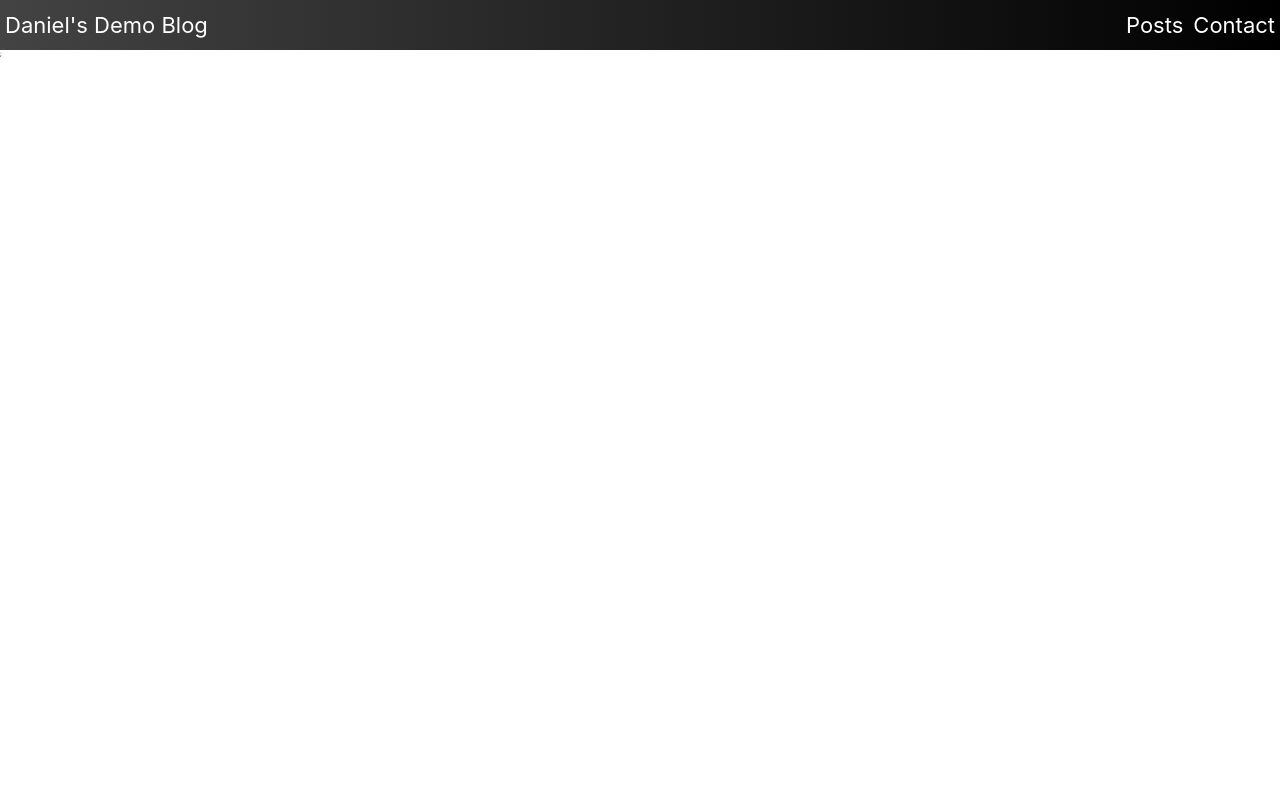
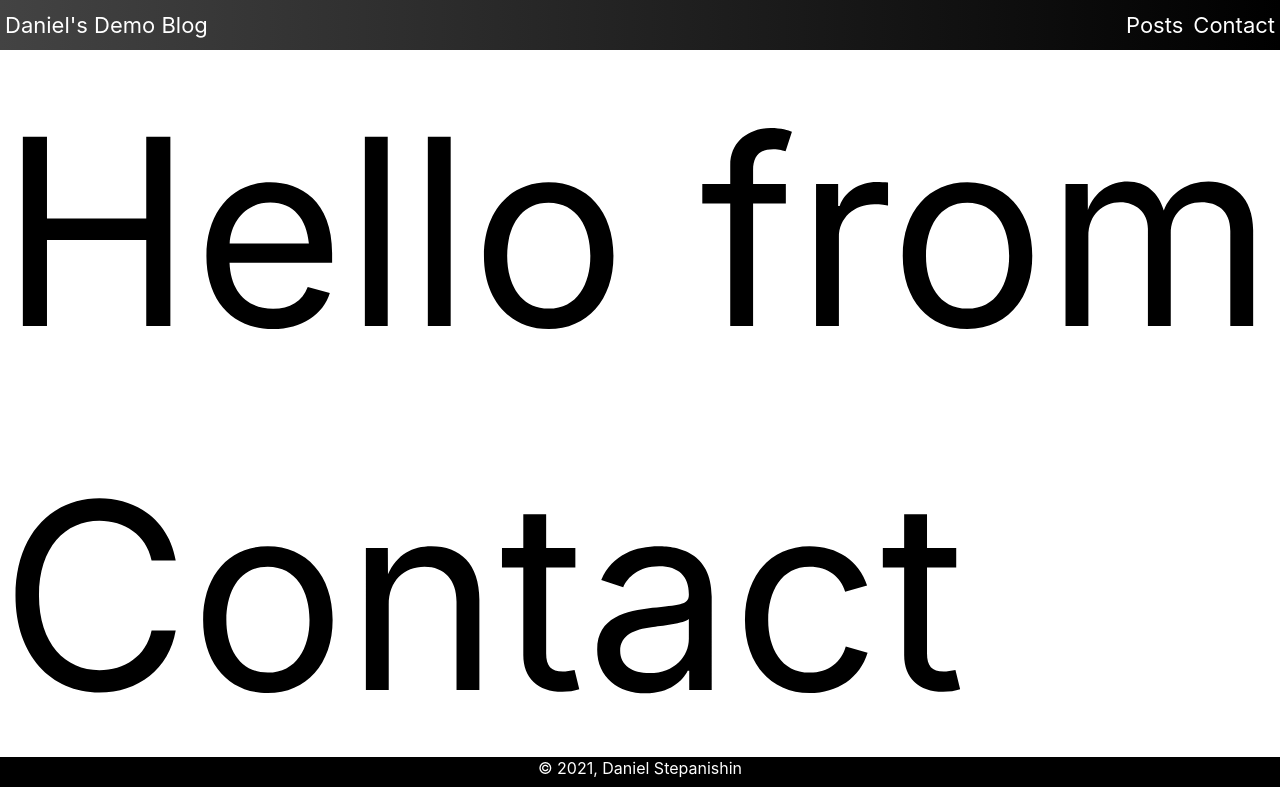
Before and after one commit to Danielstep4/next-blog, a Next.js app: page /contact in a window 1280 px wide. Built offline with nearby package versions, Linux system fonts and the light colour scheme.

Commit message:
trying styling things

```diff
--- a/components/Icons/FacebookIcon.tsx
+++ b/components/Icons/FacebookIcon.tsx
@@ -8,7 +8,7 @@ const FacebookIcon: React.FC<IconProps> = ({ width, height, color }) => {
     fill: color && color,
   };
   return (
-    <a href="https://www.facebook.com/daniel.stepanishin">
+    <a href="https://www.facebook.com/daniel.stepanishin" target="_blank">
       <svg
         xmlns="http://www.w3.org/2000/svg"
         width={width}
--- a/components/Icons/GitHubIcon.tsx
+++ b/components/Icons/GitHubIcon.tsx
@@ -7,7 +7,7 @@ const GitHubIcon: React.FC<IconProps> = ({ height, width, color }) => {
     fill: color && color,
   };
   return (
-    <a href="https://www.github.com/danielstep4">
+    <a href="https://www.github.com/danielstep4" target="_blank">
       <svg
         xmlns="http://www.w3.org/2000/svg"
         width={width}
--- a/components/Layout/Footer.tsx
+++ b/components/Layout/Footer.tsx
@@ -1,7 +1,19 @@
 import React from "react";
+import CSS from "csstype";
 
 const Footer: React.FC = () => {
-  return <footer></footer>;
+  const footerStyle: CSS.Properties = {
+    backgroundColor: "black",
+    color: "white",
+    textAlign: "center",
+    fontSize: "1.6rem",
+    position: "absolute",
+    bottom: "0",
+    left: "0",
+    width: "100%",
+    height: "3rem",
+  };
+  return <footer style={footerStyle}>&copy; 2021, Daniel Stepanishin</footer>;
 };
 
 export default Footer;
--- a/components/Layout/Layout.tsx
+++ b/components/Layout/Layout.tsx
@@ -1,4 +1,5 @@
 import Head from "next/head";
+import Footer from "./Footer";
 import Navbar from "./Navbar";
 
 const Layout: React.FC = ({ children }) => {
@@ -13,8 +14,11 @@ const Layout: React.FC = ({ children }) => {
         <meta name="viewport" content="width=device-width, initial-scale=1.0" />
         <title>Demo Blog</title>
       </Head>
-      <Navbar />
-      {children}
+      <main id="main">
+        <Navbar />
+        {children}
+        <Footer />
+      </main>
     </>
   );
 };
--- a/package.json
+++ b/package.json
@@ -17,6 +17,7 @@
   "devDependencies": {
     "@types/node": "^14.14.35",
     "@types/react": "^17.0.3",
+    "csstype": "^3.0.7",
     "sass": "^1.32.8",
     "typescript": "^4.2.3"
   }
--- a/pages/contact.tsx
+++ b/pages/contact.tsx
@@ -1,7 +1,7 @@
 import React from "react";
 
 const Contact: React.FC = () => {
-  return <div></div>;
+  return <div style={{ fontSize: "26rem" }}>Hello from Contact</div>;
 };
 
 export default Contact;
--- a/pages/index.tsx
+++ b/pages/index.tsx
@@ -6,7 +6,7 @@ import { readFile } from "fs/promises";
 import { BlogPost } from "../types/blogPost";
 const Home: React.FC<BlogPost> = ({ blogPost }) => {
   return (
-    <main>
+    <main style={{ marginBottom: "3rem" }}>
       <Welcome />
       <FeaturedPosts blogPost={blogPost} />
     </main>
--- a/pages/posts/index.tsx
+++ b/pages/posts/index.tsx
@@ -1,7 +1,7 @@
 import React from "react";
 
 const Posts: React.FC = () => {
-  return <div></div>;
+  return <div style={{ fontSize: "26rem" }}>Hello from posts</div>;
 };
 
 export default Posts;
--- a/styles/globals.scss
+++ b/styles/globals.scss
@@ -17,3 +17,7 @@ a {
   color: inherit;
   font-size: inherit;
 }
+
+#main {
+  position: relative;
+}
```
Also changed, not shown: 1 other file (tests, documents, lock files or other folders).
